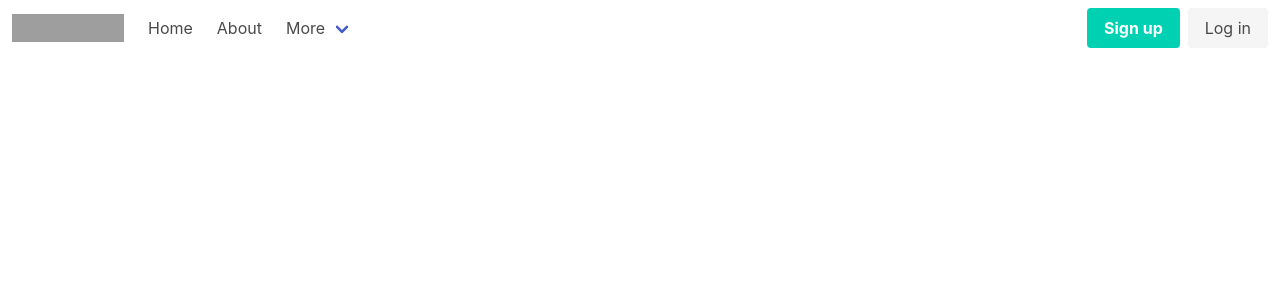
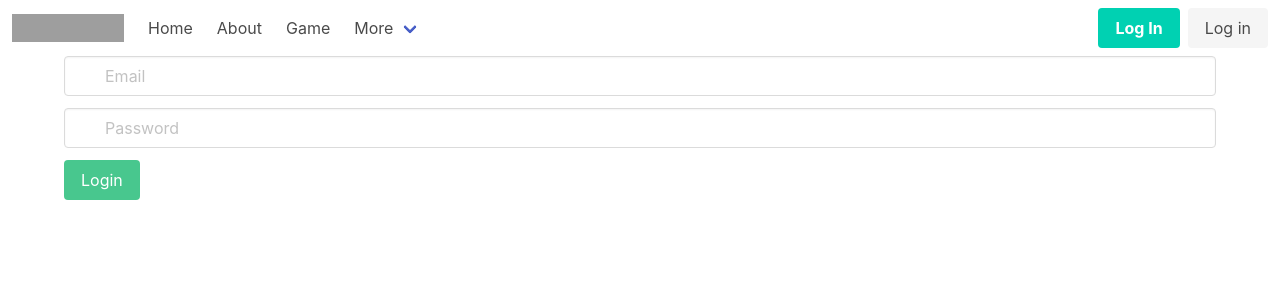
Before and after one commit to oriordac/what-do-you-meme, a Vue app in the folder client/: page /login in a window 1280 px wide. Shown: the top 300 px of the page. Built offline with nearby package versions, Linux system fonts and the light colour scheme; grey boxes are pictures that could not be loaded.

Commit message:
Notes on Routing

```diff
--- a/client/src/components/nav.vue
+++ b/client/src/components/nav.vue
@@ -14,8 +14,9 @@
 
     <div class="navbar-menu" :class="{'is-active':isOpen}">
         <div class="navbar-start">
-            <router-link to="/" class="navbar-item">Home</router-link>
-            <router-link to="/about" class="navbar-item">About</router-link>
+            <router-link to="/" class="navbar-item" active-class="is-current" exact>Home</router-link>
+            <router-link to="/about" class="navbar-item" active-class="is-current">About</router-link>
+            <router-link to="/game" class="navbar-item" active-class="is-current">Game</router-link>
 
         <div class="navbar-item has-dropdown is-hoverable">
             <a class="navbar-link">
@@ -23,7 +24,7 @@
             </a>
 
             <div class="navbar-dropdown">
-            <a class="navbar-item">
+            <a class="navbar-item is-current">
                 About
             </a>
             <a class="navbar-item">
@@ -43,9 +44,7 @@
         <div class="navbar-end">
         <div class="navbar-item">
             <div class="buttons">
-            <a class="button is-primary">
-                <strong>Sign up</strong>
-            </a>
+             <router-link to="/login" class="button is-primary" active-class="is-current">Log In</router-link>
             <a class="button is-light">
                 Log in
             </a>
@@ -65,5 +64,8 @@
 </script>
 
 <style>
-
+    .is-current {
+        font-weight: bold;
+        color: blueviolet;
+    }
 </style>
--- a/client/src/router/index.js
+++ b/client/src/router/index.js
@@ -1,15 +1,15 @@
 import Vue from 'vue'
 import VueRouter from 'vue-router'
+
 import Home from '../views/Home.vue'
-
+import Game from '../views/Game.vue'
+import Login from '../views/Login.vue'
 Vue.use(VueRouter)
 
 const routes = [
-  {
-    path: '/',
-    name: 'Home',
-    component: Home
-  },
+  { path: '/', name: 'Home', component: Home},
+  { path: '/game', name: 'Game', component: Game},
+  { path: '/login', name: 'Login', component: Login},
   {
     path: '/about',
     name: 'About',
--- /dev/null
+++ b/client/src/views/Game.vue
@@ -0,0 +1,45 @@
+<template>
+  <div class="container">
+      <div class="card">
+          <div class="card-content">
+              <h1 class="title is-1">
+                  Game Page
+              </h1>
+          </div>
+      </div>
+      <div class="card">
+        <div class="card-content">
+          <ul>
+            <li v-for="player in Players" :key="player.Name">
+              {{ player.Name }} {{ player.Score}}
+            </li>
+          </ul>
+        </div>
+        <div class="card-image">
+          <img :src="CurrentPicture">
+        </div>
+      </div>
+  </div>
+</template>
+
+<script>
+// @ is an alias to /src
+import { Players, PictureDeck, CurrentPicture, Init} from "../models/Game";
+Init();
+
+export default {
+  name: 'Home',
+  data: () => ({
+    Players,
+    PictureDeck,
+    CurrentPicture,
+  }),
+  components: {
+
+  }
+}
+</script>
+
+<style>
+
+</style>
--- /dev/null
+++ b/client/src/views/Login.vue
@@ -0,0 +1,40 @@
+<template>
+  <div class="container">
+    <div class="field">
+    <p class="control has-icons-left has-icons-right">
+    <input class="input" type="email" placeholder="Email">
+    <span class="icon is-small is-left">
+      <i class="fas fa-envelope"></i>
+    </span>
+    <span class="icon is-small is-right">
+      <i class="fas fa-check"></i>
+    </span>
+  </p>
+</div>
+<div class="field">
+  <p class="control has-icons-left">
+    <input class="input" type="password" placeholder="Password">
+    <span class="icon is-small is-left">
+      <i class="fas fa-lock"></i>
+    </span>
+  </p>
+</div>
+<div class="field">
+  <p class="control">
+    <button class="button is-success">
+      Login
+    </button>
+  </p>
+</div>
+  </div>
+</template>
+
+<script>
+export default {
+
+}
+</script>
+
+<style>
+
+</style>
```
